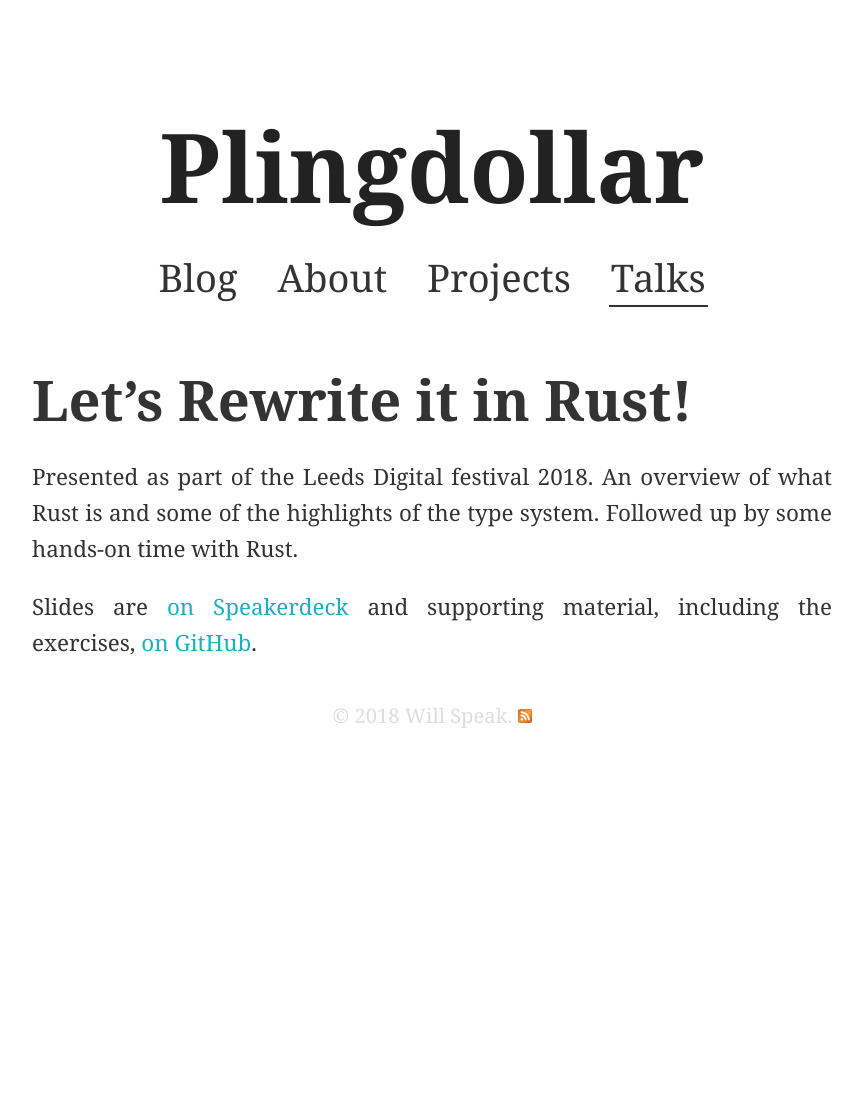
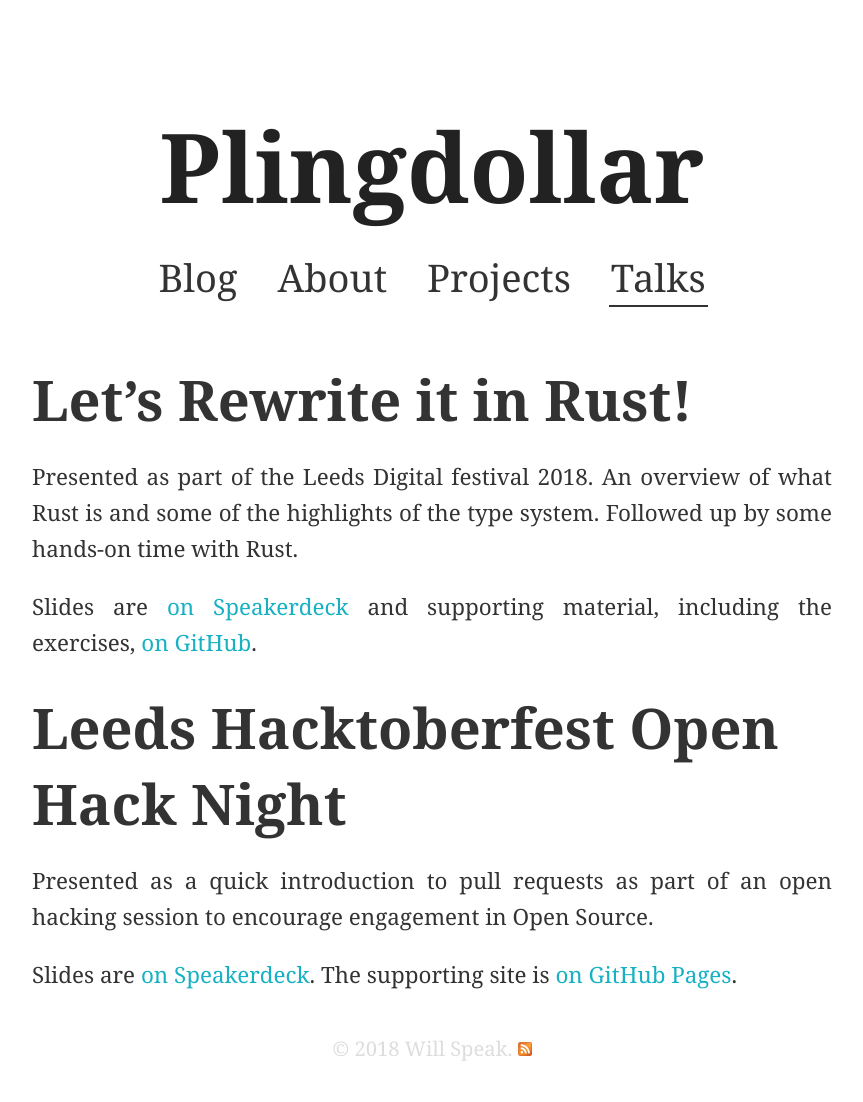
Before and after one commit to iwillspeak/iwillspeak.github.io, a Jekyll site: the page built from talks.md, in a window 1280 px wide. Shown: the whole page, without its empty margins (208-1071 px from the left). Built offline with Jekyll 4.4.1, drawn with Linux system fonts in a browser that asks for light colours; before the commit the page ends 900 px from its top, so only the background shows below that.

Commit message:
Add Hacktoberfest Talk
Update the talks page to add the Hacktoberfest talk from the Leeds Hacktoberfest Open Hack Night

```diff
--- a/talks.md
+++ b/talks.md
@@ -6,8 +6,13 @@ title: Talks
 
 # Let's Rewrite it in Rust!
 
-
-
 Presented as part of the Leeds Digital festival 2018. An overview of what Rust is and some of the highlights of the type system. Followed up by some hands-on time with Rust.
 
 Slides are [on Speakerdeck](https://speakerdeck.com/iwillspeak/a-rusty-guide-to-types-and-safety) and supporting material, including the exercises, [on GitHub](https://github.com/crispthinking/rust-workshop).
+
+
+# Leeds Hacktoberfest Open Hack Night
+
+Presented as a quick introduction to pull requests as part of an open hacking session to encourage engagement in Open Source.
+
+Slides are [on Speakerdeck](https://speakerdeck.com/iwillspeak/opening-your-first-pull-request). The supporting site is [on GitHub Pages](https://crispthinking.github.io/hacktoberfest-2018/).
```
